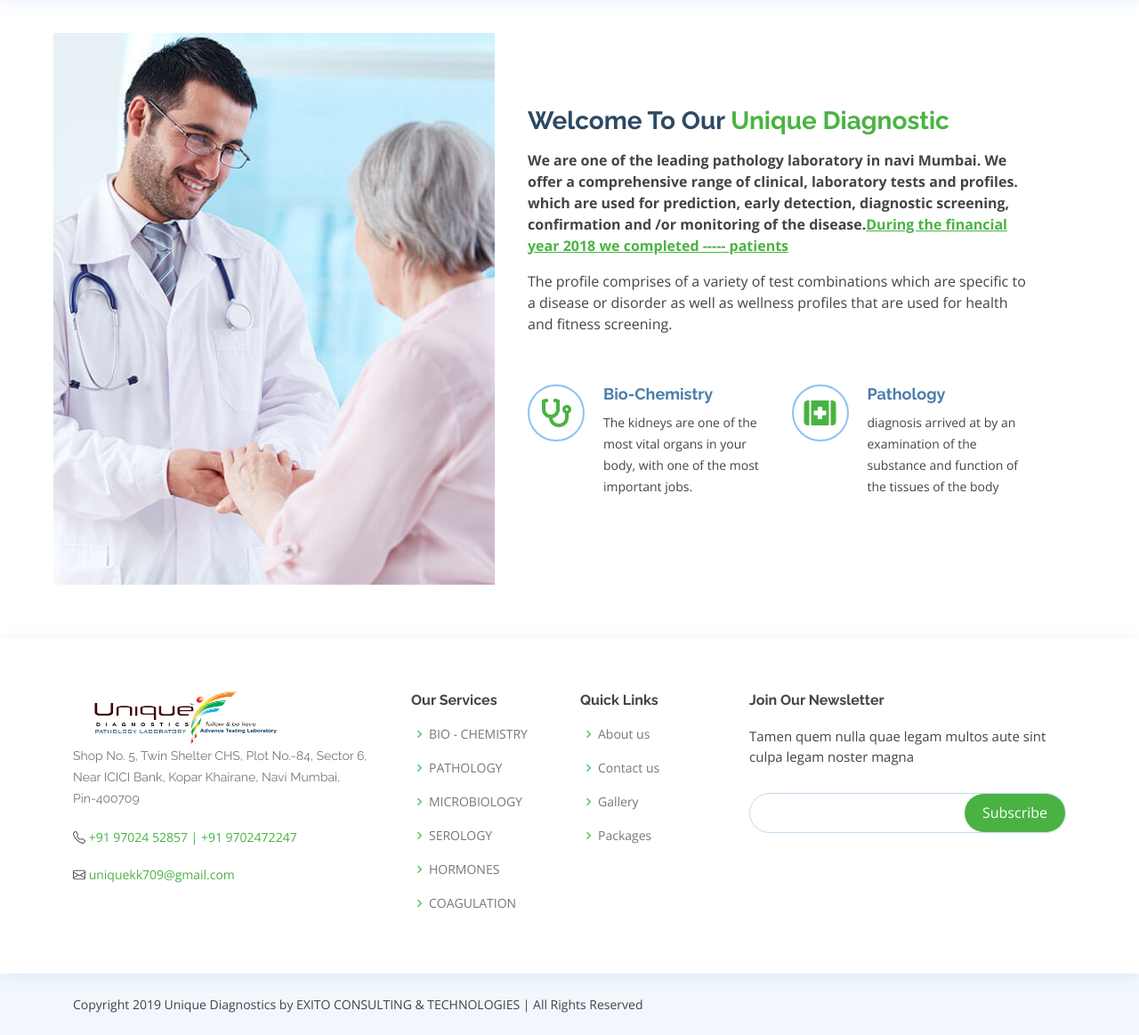
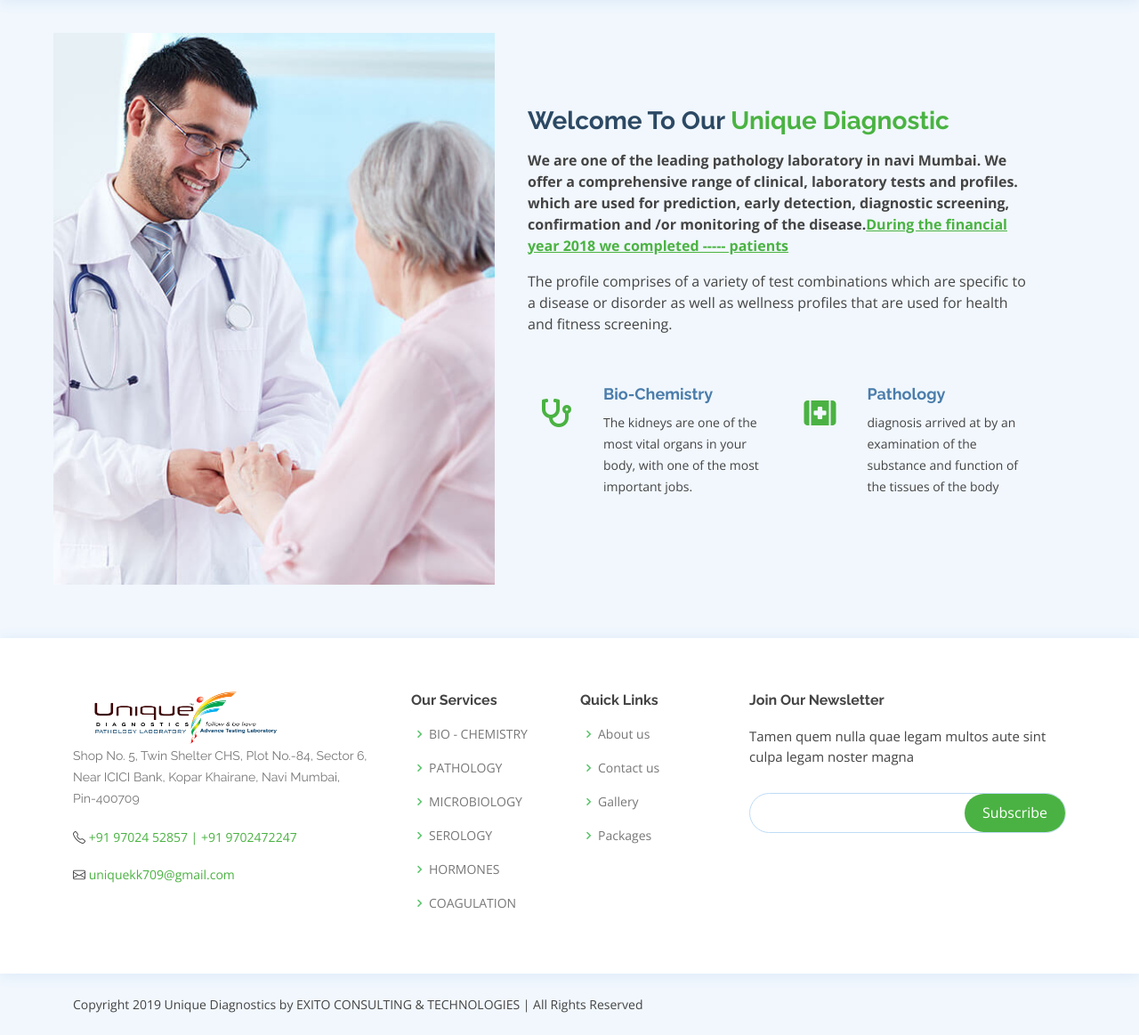
Before and after one commit to sarveshhiwale1603/uniquepathology, a PHP site: page /about_us.php in a window 1280 px wide. Shown: the part 119-1282 px from the top of the page at 89% size. Run offline with PHP 8.4, Linux system fonts and the light colour scheme; some libraries are stand-ins or nearby versions.

Commit message:
background color*

```diff
--- a/assets/css/style.css
+++ b/assets/css/style.css
@@ -11,6 +11,7 @@
 body {
   font-family: "Open Sans", sans-serif;
   color: #444444;
+  background-color: #f1f7fd;
 }
 
 a {
@@ -756,7 +757,7 @@ section {
   justify-content: center;
   width: 64px;
   height: 64px;
-  border: 2px solid #8dc2f1;
+  /* border: 2px solid #8dc2f1; */
   border-radius: 50px;
   transition: 0.5s;
 }
```
